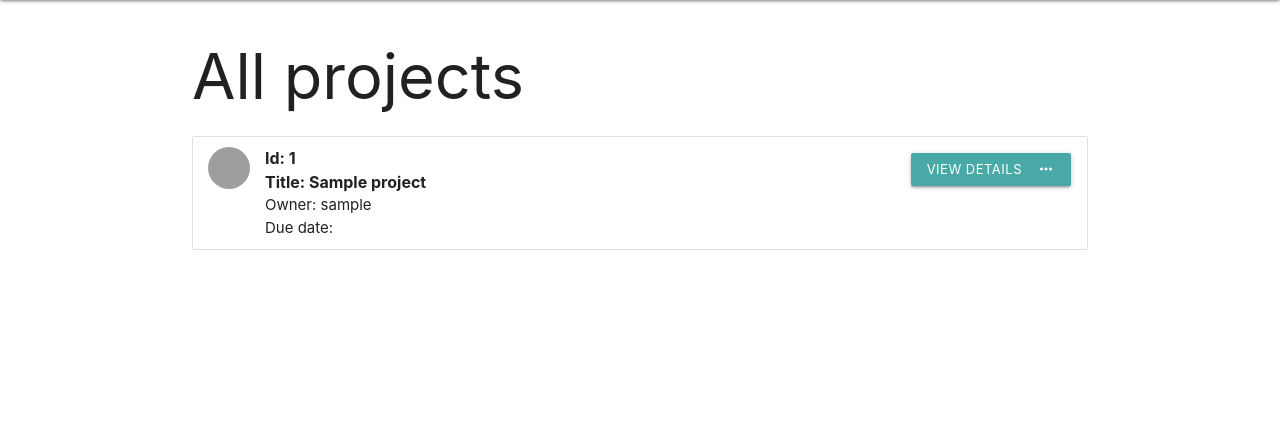
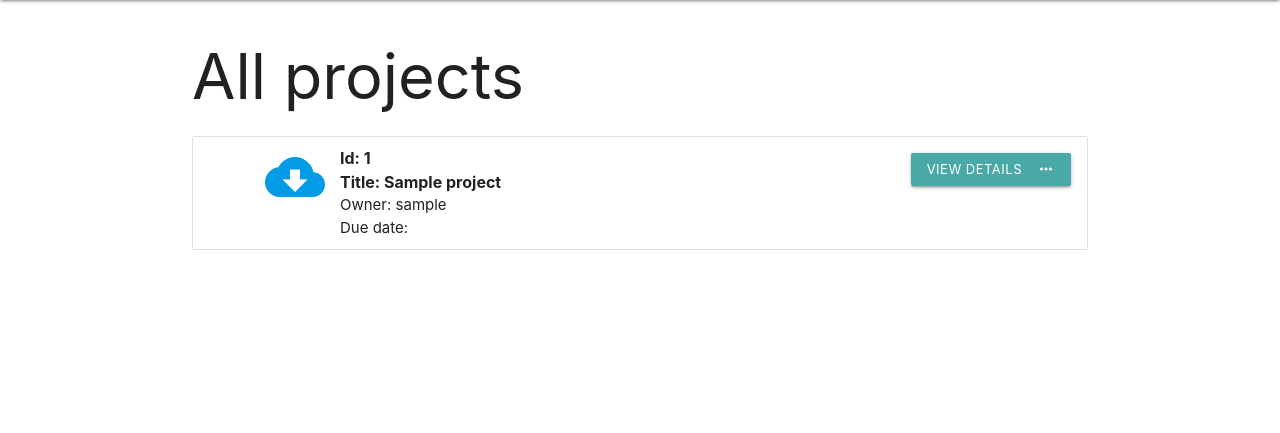
Before and after one commit to jannis-kiriasis/the-checklistar, a Django app: page / in a window 1280 px wide. Shown: the part 64-497 px from the top of the page. Run offline with Django 3.2, Linux system fonts and the light colour scheme; tables that the repository leaves empty hold one stand-in row (values such as "Sample post"); some libraries are stand-ins or nearby versions; some web fonts are replaced; grey boxes are pictures that could not be loaded.

Commit message:
Add downdload document icon and style

```diff
--- a/templates/dashboard.html
+++ b/templates/dashboard.html
@@ -6,7 +6,7 @@
     <div class="collection responsive-table">
         {% for project in projectapproval_list %}
         <div class="collection-item avatar">
-            <img src="images/yuna.jpg" alt="" class="circle">
+            <a href="#"><i class="medium material-icons left">cloud_download</i></a>
             <div class="block">
                 <span class="title bold">Id: {{ project.project.id }}<br>
                     Title: {{ project.project.title }}
```
